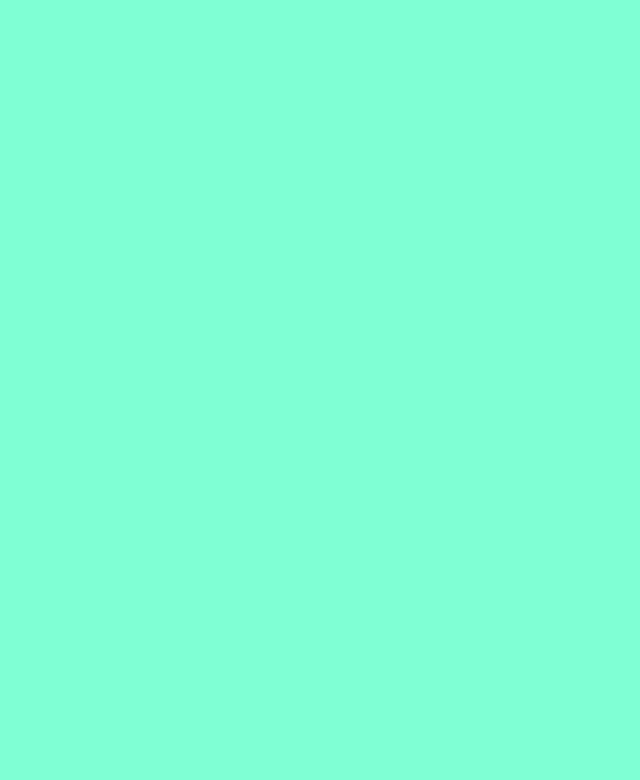
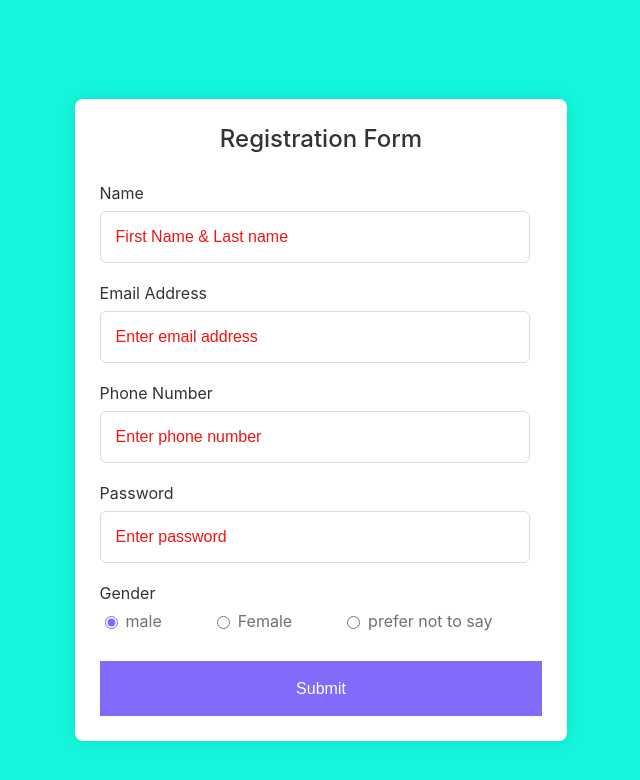
Before and after one commit to Umesh5678/Expences_App, a React (Create React App) app: page /register in a window 1280 px wide. Before the commit this address had no page. Shown: the top 780 px of the page, without its empty margins (344-984 px from the left). Built offline with nearby package versions, Linux system fonts and the light colour scheme.

Commit message:
'newuser_functinality'

```diff
--- a/public/index.html
+++ b/public/index.html
@@ -5,6 +5,7 @@
     <link rel="icon" href="%PUBLIC_URL%/favicon.ico" />
     <meta name="viewport" content="width=device-width, initial-scale=1" />
     <meta name="theme-color" content="#000000" />
+
     <meta
       name="description"
       content="Web site created using create-react-app"
--- a/src/LoginComponent/LoginCard.js
+++ b/src/LoginComponent/LoginCard.js
@@ -11,6 +11,7 @@ const LoginCard = (props) => {
         <div >
 
             <div><LoginForm LoginHandle={LoginData} message = { message }/></div>
+
         </div>
     );
 }
--- a/src/LoginComponent/LoginForm.css
+++ b/src/LoginComponent/LoginForm.css
@@ -1,5 +1,5 @@
 .form{
-    height: 370px;
+    height: 400px;
     width: 300px;
     background-color: rgba(235, 24, 137, 0.13);
     position: absolute;
@@ -10,7 +10,7 @@
     backdrop-filter: blur(10px);
     border: 2px solid rgba(255,255,255,0.1);
     box-shadow: 0 0 40px rgba(8,7,16,0.6);
-    padding: 50px 35px;
+    padding: 30px 35px 90px 35px;
 }
 .form *{
     font-family: 'Poppins',sans-serif;
@@ -48,7 +48,7 @@
     color: rgb(243, 20, 20);
 }
 .form button{
-    margin-top: 50px;
+    margin-top: 30px;
     width: 100%;
     background-color: #ffffff;
     color: #080710;
@@ -63,3 +63,13 @@
     background-color: black;
 
 }
+
+.form span{
+    font-size: 12px;
+    font-weight: 600;
+    margin-right: 10px;
+}
+
+.registerLink{
+    margin-top: 20px;
+}
--- a/src/LoginComponent/LoginForm.js
+++ b/src/LoginComponent/LoginForm.js
@@ -1,11 +1,12 @@
 import { useState } from 'react';
 import './LoginForm.css'
+import { Link } from 'react-router-dom';
 
 
 const LoginForm = (props) => {
 
-    const [inputEmail , setEmail] = useState('');
-    const [inputPassword , setPassword] = useState('');
+    const [inputEmail, setEmail] = useState('');
+    const [inputPassword, setPassword] = useState('');
 
 
     const emailChangeHandler = (event) => {
@@ -19,8 +20,8 @@ const LoginForm = (props) => {
     const submitHandler = (event) => {
         event.preventDefault();
         const object = {
-            email : inputEmail,
-            password : inputPassword
+            email: inputEmail,
+            password: inputPassword
         }
 
         props.LoginHandle(object);
@@ -32,19 +33,22 @@ const LoginForm = (props) => {
 
     }
 
-    return(
-        <form className='form' onSubmit={ submitHandler }>
-        <h3>Login Here</h3>
+    return (
+        <form className='form' onSubmit={submitHandler}>
+            <h3>Login Here</h3>
 
-        <label for="username">Username</label>
-        <input type="text" placeholder="Email or Phone" id="username" onChange={ emailChangeHandler } />
+            <label for="username">Username</label>
+            <input type="text" placeholder="Email or Phone" id="username" onChange={emailChangeHandler} />
 
-        <label for="password">Password</label>
-        <input type="password" placeholder="Password" id="password" onChange={ passwordChangeHandler } />
-        <h6>{ props.message }</h6>
-        <button type='submit'>Log In</button>
+            <label for="password">Password</label>
+            <input type="password" placeholder="Password" id="password" onChange={passwordChangeHandler} />
+            <h6>{props.message}</h6>
 
-    </form>
+            <button type='submit'>Log In</button>
+            <div className='registerLink'>
+                <span>You don't have account?</span><small><Link to="/register" >Create your account</Link></small>
+            </div>
+        </form>
     );
 }
 
--- /dev/null
+++ b/src/RegisterComponent/Register.js
@@ -0,0 +1,15 @@
+import React from "react";
+import RegisterForm from "./RegisterForm";
+
+const Register = (props) => {
+    const newUser = (user) => {
+        console.log(user)
+    }
+    return (
+        <div>
+            <RegisterForm NewUser = { newUser } />
+        </div>
+    );
+}
+
+export default Register;
--- /dev/null
+++ b/src/RegisterComponent/RegisterForm.css
@@ -0,0 +1,104 @@
+/* Import Google font - Poppins */
+
+body {
+    margin: 0;
+    padding: 0;
+  min-height: 100vh;
+  display: flex;
+  align-items: center;
+  justify-content: center;
+  padding: 20px;
+  background: rgb(20, 246, 219);
+}
+.section-container {
+  position: relative;
+  max-width: 700px;
+  width: 100%;
+  background: #fff;
+  padding: 25px;
+  border-radius: 8px;
+  box-shadow: 0 0 15px rgba(0, 0, 0, 0.1);
+}
+.section-container header {
+  font-size: 1.5rem;
+  color: #333;
+  font-weight: 500;
+  text-align: center;
+}
+.section-container .reg-form {
+  margin-top: 30px;
+}
+.reg-form .input-box {
+  width: 100%;
+  margin-top: 20px;
+}
+.input-box label {
+  color: #333;
+}
+.reg-form :where(.input-box input, .select-box) {
+  position: relative;
+  height: 50px;
+  width: 90%;
+  outline: none;
+  font-size: 1rem;
+  color: #707070;
+  margin-top: 8px;
+  border: 1px solid #ddd;
+  border-radius: 6px;
+  padding: 0 15px;
+}
+.input-box input:focus {
+  box-shadow: 0 1px 0 rgba(0, 0, 0, 0.1);
+}
+
+.reg-form .gender-box {
+  margin-top: 20px;
+}
+.gender-box h3 {
+  color: #333;
+  font-size: 1rem;
+  font-weight: 400;
+  margin-bottom: 8px;
+}
+.reg-form :where(.gender-option, .gender) {
+  display: flex;
+  align-items: center;
+  column-gap: 50px;
+  flex-wrap: wrap;
+}
+.reg-form .gender {
+  column-gap: 5px;
+}
+.gender input {
+  accent-color: rgb(130, 106, 251);
+}
+.reg-form :where(.gender input, .gender label) {
+  cursor: pointer;
+}
+.gender label {
+  color: #707070;
+}
+.reg-form button {
+  height: 55px;
+  width: 100%;
+  color: #fff;
+  font-size: 1rem;
+  font-weight: 400;
+  margin-top: 30px;
+  border: none;
+  cursor: pointer;
+  transition: all 0.2s ease;
+  background: rgb(130, 106, 251);
+}
+.reg-form button:hover {
+  background: rgb(88, 56, 250);
+}
+/*Responsive*/
+@media screen and (max-width: 500px) {
+  .reg-form .column {
+    flex-wrap: wrap;
+  }
+  .reg-form :where(.gender-option, .gender) {
+    row-gap: 15px;
+  }
+}
--- /dev/null
+++ b/src/RegisterComponent/RegisterForm.js
@@ -0,0 +1,95 @@
+import React, { useState } from "react";
+import { Link } from "react-router-dom";
+import './RegisterForm.css';
+
+const RegisterForm = (props) => {
+
+
+    const [inputName, setName] = useState('');
+    const [inputPassword, setPassword] = useState('');
+    const [inputEmail, setEmail] = useState('');
+    const [inputPhone, setPhone] = useState('');
+
+
+    const nameChangeHandler = (event) => {
+        setName(event.target.value);
+
+    };
+    const passwordChangeHandler = (event) => {
+        setPassword(event.target.value);
+
+    };
+    const emailChangeHandler = (event) => {
+        setEmail(event.target.value);
+
+    };
+    const phoneChangeHandler = (event) => {
+        setPhone(event.target.value);
+    };
+
+
+    const submitHandler = (event) => {
+        event.preventDefault();
+        const object = {
+            name : inputName,
+            password : inputPassword,
+            email : inputEmail,
+            phone : inputPhone
+        }
+        console.log(object)
+        props.NewUser(object);
+    }
+
+    return (
+        <section class="section-container">
+            <header>Registration Form</header>
+            <form  class="reg-form" onSubmit={submitHandler}>
+                <div class="input-box">
+                    <label>Name</label>
+                    <input type="text" placeholder="First Name & Last name" name="name" required onChange={nameChangeHandler}  />
+                </div>
+
+                <div class="input-box">
+                    <label>Email Address</label>
+                    <input type="text" placeholder="Enter email address" name="email" required onChange={emailChangeHandler} />
+                </div>
+
+                <div class="column">
+                    <div class="input-box">
+                        <label>Phone Number</label>
+                        <input type="text" placeholder="Enter phone number" name="phone" required onChange={phoneChangeHandler} />
+                    </div>
+                </div>
+
+                <div class="input-box">
+                    <label>Password</label>
+                    <input type="password" placeholder="Enter password" name="password" required onChange={passwordChangeHandler} />
+                </div>
+
+
+                <div class="gender-box">
+                    <h3>Gender</h3>
+                    <div class="gender-option">
+                        <div class="gender">
+                            <input type="radio" id="check-male" name="gender" checked />
+                            <label for="check-male">male</label>
+                        </div>
+                        <div class="gender">
+                            <input type="radio" id="check-female" name="gender" />
+                            <label for="check-female">Female</label>
+                        </div>
+                        <div class="gender">
+                            <input type="radio" id="check-other" name="gender" />
+                            <label for="check-other">prefer not to say</label>
+                        </div>
+                    </div>
+                </div>
+
+                <button>Submit</button>
+            </form>
+        </section>
+
+    );
+}
+
+export default RegisterForm;
--- a/src/index.js
+++ b/src/index.js
@@ -4,6 +4,7 @@ import './index.css';
 import App from './App';
 import Login from './LoginComponent/Login';
 import { BrowserRouter as Router , Routes , Route, useNavigate } from 'react-router-dom'
+import Register from './RegisterComponent/Register';
 
 
 
@@ -22,6 +23,7 @@ root.render(
             <Routes>
                 <Route path="/" exact element={<Login />}/>
                 <Route path="/success"  exact element={<App />}/>
+                <Route path="/register"  exact element={<Register  />}/>
             </Routes>
         </Router>
   </React.StrictMode>
```
Also changed, not shown: src/RegisterComponent/Register.css (added).
